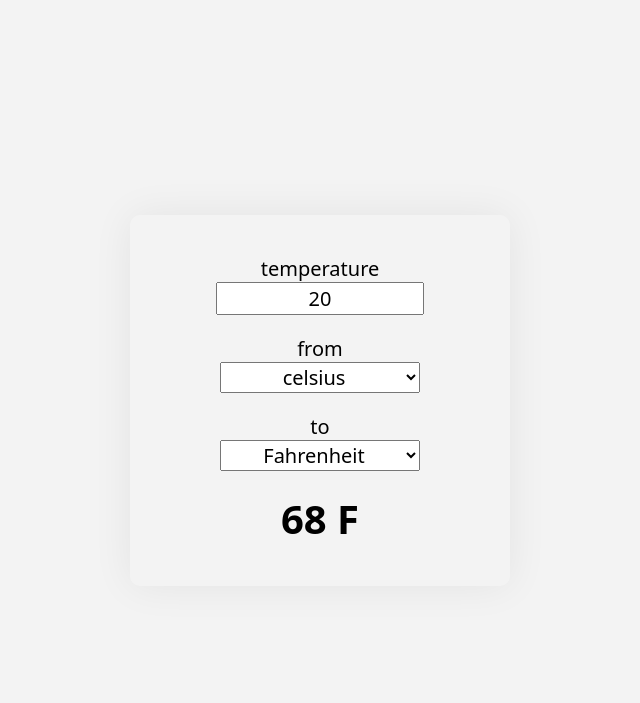
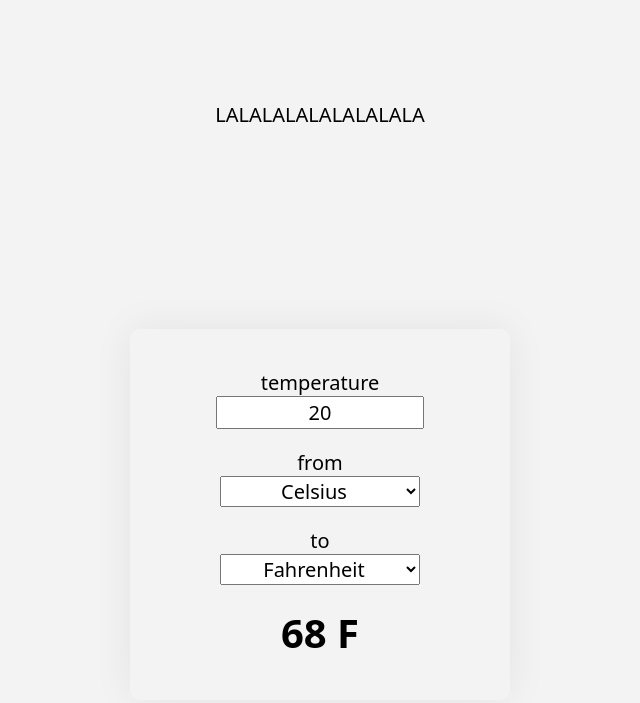
Before and after one commit to KaedeKagami86/KaedeKagami86.github.io, a plain HTML site: page index.html in a window 1280 px wide. Shown: the whole page, without its empty margins (320-960 px from the left). Drawn offline with Linux system fonts and the light colour scheme.

Commit message:
Update index.html

```diff
--- a/index.html
+++ b/index.html
@@ -7,16 +7,17 @@
     <link rel="manifest" href="/manifest.json"> <!-- this is the manifest file imported -->
     <script src="converter.js"></script>  <!-- this is the javascript file-->
     <link rel="stylesheet" href="converter.css"> <!-- this is the css file-->
-    <title>TemperatureConverter</title>
+    <title>Temperature Converter</title>
   </head>
   <body>
+    LALALALALALALALALA
     <form id="converter">
       <label for="input-temp">temperature</label>
       <input type="text" id="input-temp" name="input-temp" value="20" />
       <label for="input-unit">from</label>
       <select id="input-unit" name="input-unit">
-        <option value="c" selected>celsius</option>
-        <option value="f">fahrenheit</option>
+        <option value="c" selected>Celsius</option>
+        <option value="f">Fahrenheit</option>
         <option value="k">Kelvin</option>
       </select>
       <label for="output-unit">to</label>
```
